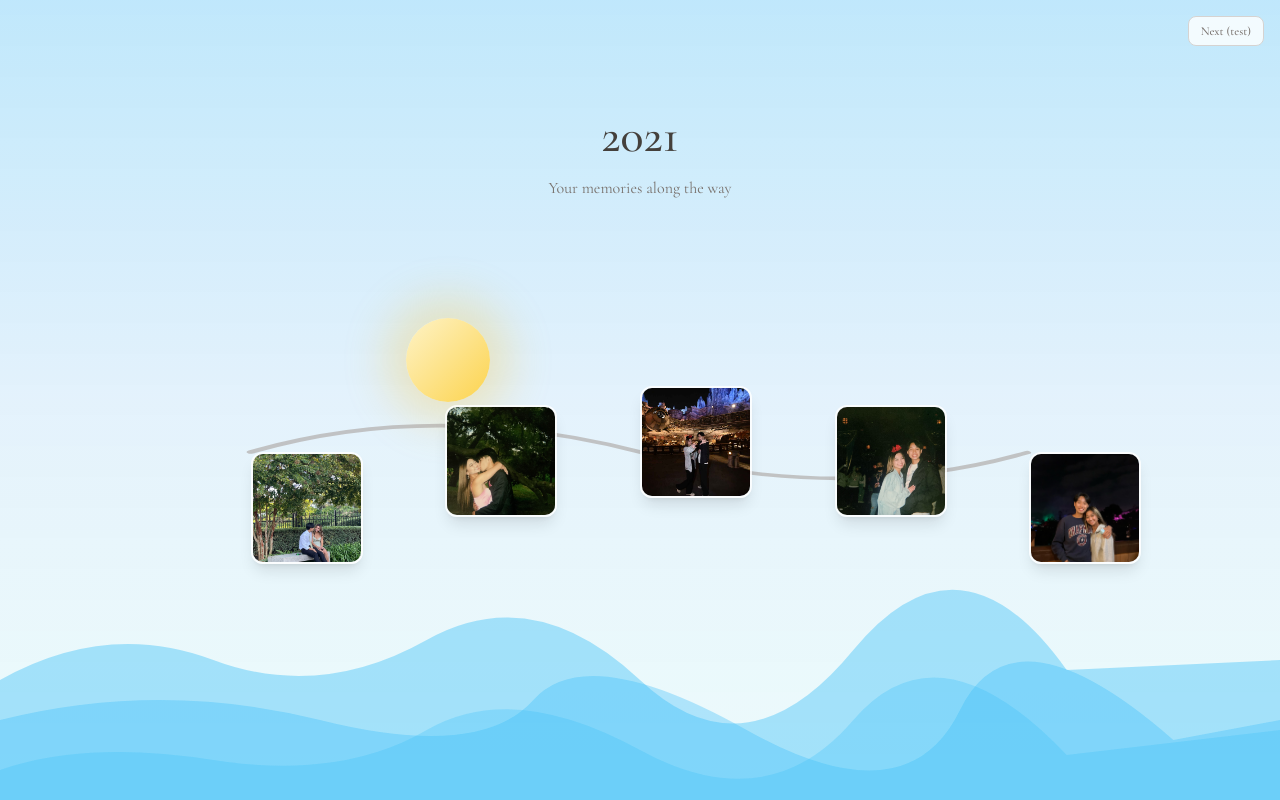
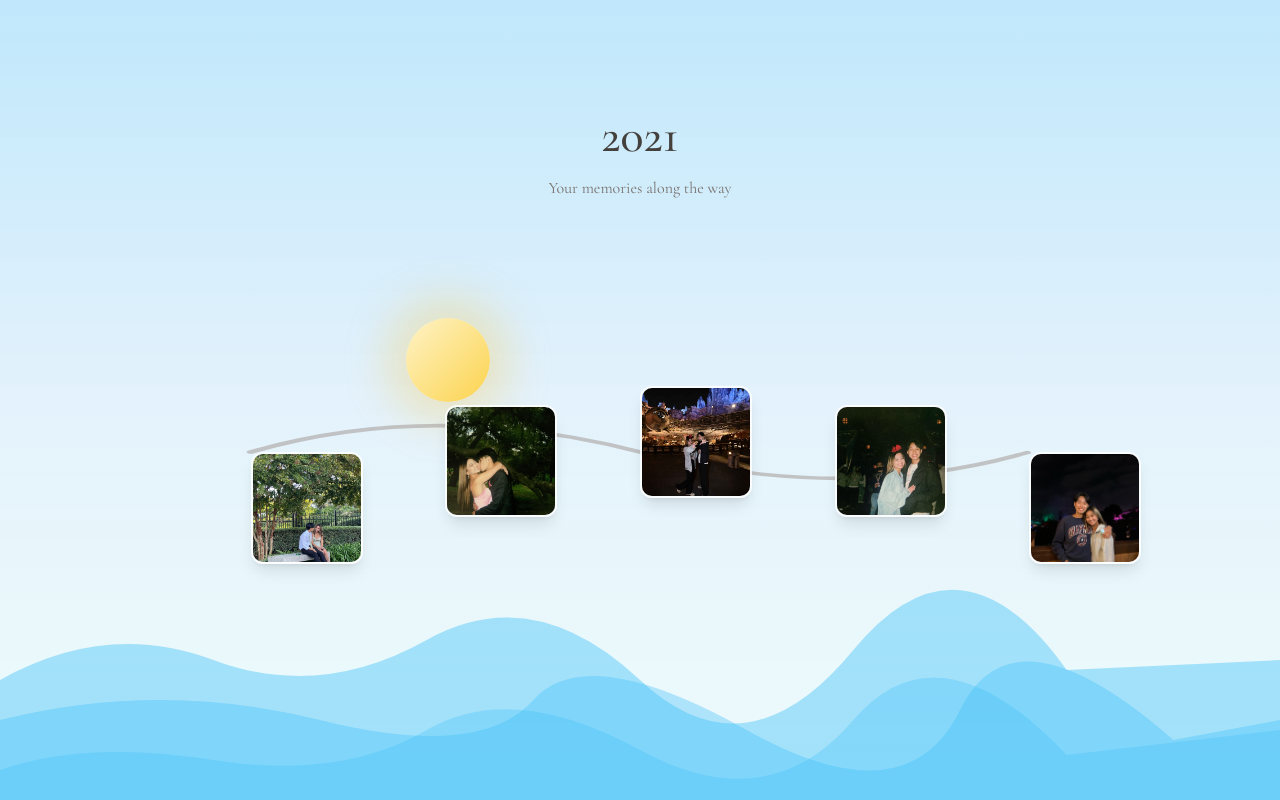
Before and after one commit to TaylorTraan/love-train, a Next.js app: page / in a window 1280 px wide. Both pictures are taken after a click on the button "Start the journey". Built offline with nearby package versions, Linux system fonts and the light colour scheme.

Commit message:
final touches

```diff
--- a/components/StationScene.tsx
+++ b/components/StationScene.tsx
@@ -85,15 +85,6 @@ export default function StationScene({
           </button>
         </motion.div>
       )}
-
-      {/* Temporary test button - skip to next station without opening all photos */}
-      <button
-        type="button"
-        onClick={onNextStation}
-        className="absolute top-4 right-4 px-3 py-1.5 rounded-lg text-xs font-medium text-stone-500 bg-white/80 border border-stone-300 hover:bg-stone-50 transition-colors"
-      >
-        Next (test)
-      </button>
     </motion.section>
   );
 }
```
